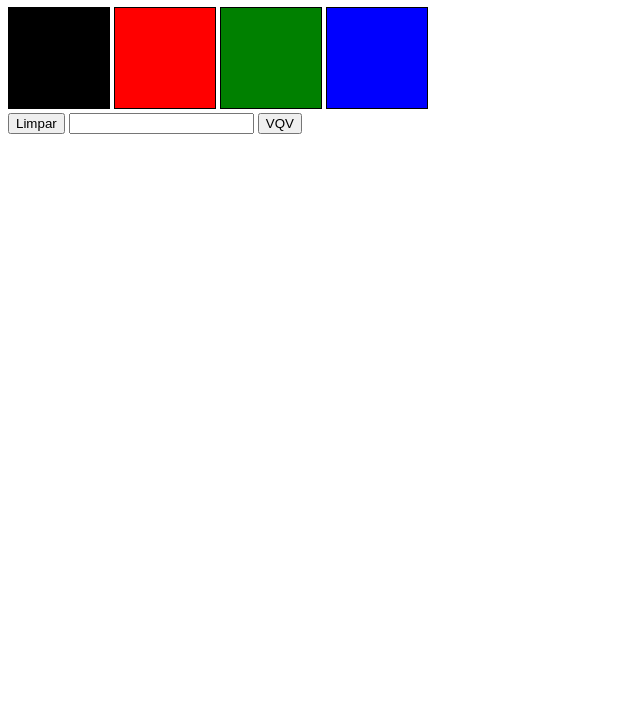
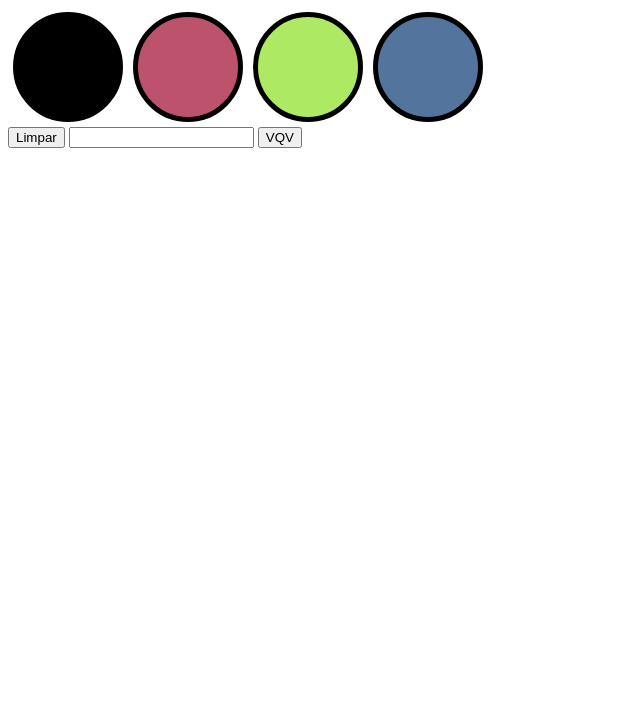
Before and after one commit to Joao-Matheus-Franca/pixels-art, a plain HTML site: page src/index.html in a window 1280 px wide. Shown: the part 73-800 px from the top of the page, without its empty margins (0-640 px from the left). Drawn offline with Linux system fonts and the light colour scheme.

Commit message:
Refatorando aleatoriedade das cores

```diff
--- a/src/index.html
+++ b/src/index.html
@@ -8,10 +8,10 @@
     <body>
         <h1 id="title">Paleta de Cores</h1>
         <nav id="color-palette">
-            <div class="color" id="black"></div>
-            <div class="color" id="red"></div>
-            <div class="color" id="green"></div>
-            <div class="color" id="blue"></div>
+            <div class="color" id="fixed-color"></div>
+            <div class="color" id="color-01"></div>
+            <div class="color" id="color-02"></div>
+            <div class="color" id="color-03"></div>
         </nav>
         <button id="clear-board">Limpar</button>
         <input id="board-size" type="number" min="1">
@@ -43,6 +43,6 @@
             <div></div>
             <div></div>
         </main>
-        <script src="old_script.js"></script>
+        <script src="new_script.js"></script>
     </body>
 </html>
--- a/src/new_script.js
+++ b/src/new_script.js
@@ -0,0 +1,22 @@
+//Renderiza cores aleatoriamente:
+function randomNumber() {
+    return Math.floor(Math.random() * 256)
+}
+
+function newRandomColor() {
+    const newColor = `rgb(${randomNumber()}, ${randomNumber()}, ${randomNumber()})`;
+    return newColor;
+}
+
+//Seleciona barra de seleção de cores:
+const fixedColor = document.getElementById('fixed-color')
+const color01 = document.getElementById('color-01')
+const color02 = document.getElementById('color-02')
+const color03 = document.getElementById('color-03')
+
+window.onload = function() {
+    fixedColor.classList.add('selected')
+    color01.style.backgroundColor = newRandomColor()
+    color02.style.backgroundColor = newRandomColor()
+    color03.style.backgroundColor = newRandomColor()
+}
--- a/src/script/tools/create_random_color.js
+++ /dev/null
@@ -1,3 +0,0 @@
-function newRandomColor() {
-    newColor = `rgb()`
-}
--- a/src/style/style.css
+++ b/src/style/style.css
@@ -1,19 +1,25 @@
 .color {
-    display: inline-block;
     width: 100px;
     height: 100px;
-    border: 1px solid black;
+    border: 5px solid black;
+    border-radius: 50%;
+    margin: 5px;
 }
-#black {
+#color-palette {
+    /* border: 5px solid red; */
+    width: fit-content;
+    display: flex;
+}
+#fixed-color {
     background-color: black;
 }
-#red {
+#color-01 {
     background-color: red;
 }
-#green {
+#color-02 {
     background-color: green;
 }
-#blue {
+#color-03 {
     background-color: blue;
 }
 #pixel-board {
```
Also changed, not shown: src/tools/create_random_color.js (added, +10 -0 lines), src/old_script.js (renamed from src/script/old_script.js), src/script/new_script.js (deleted).
